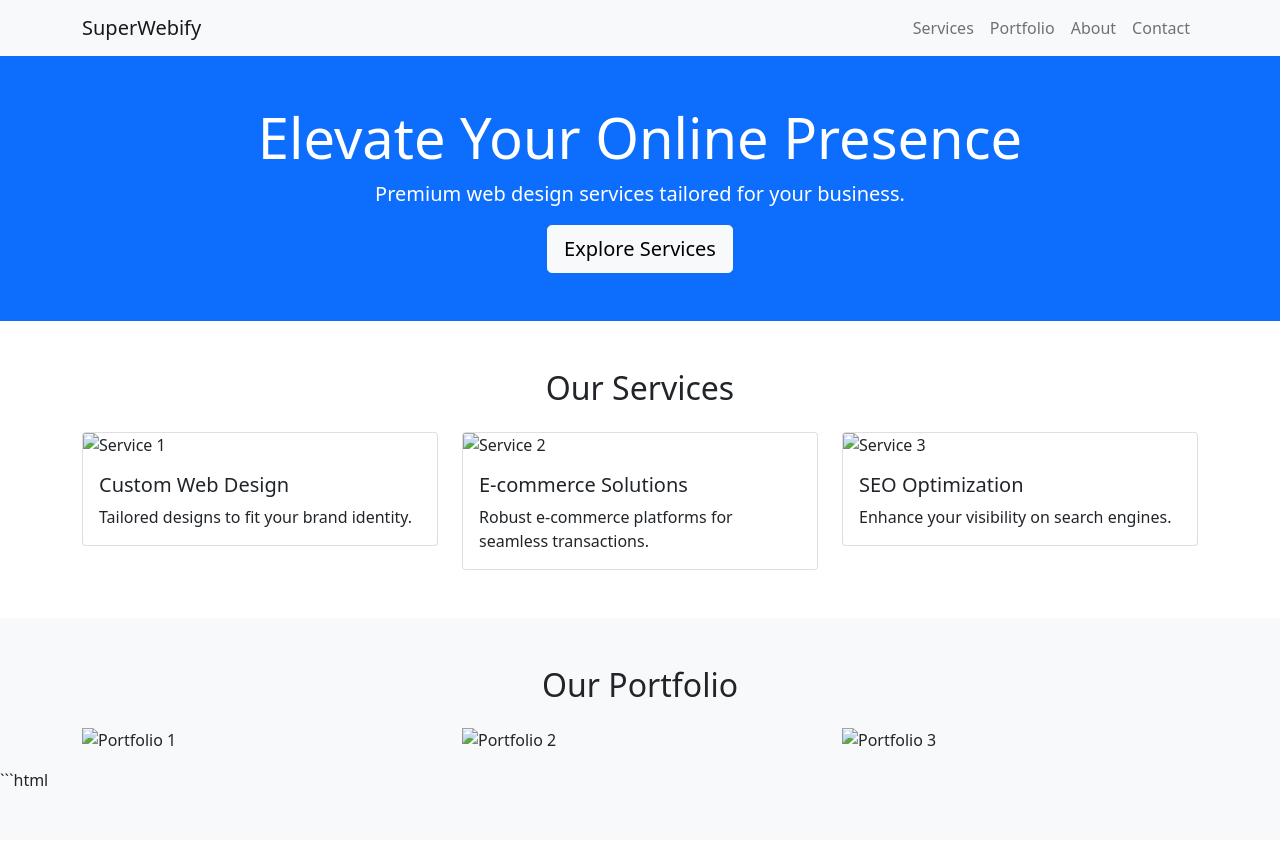
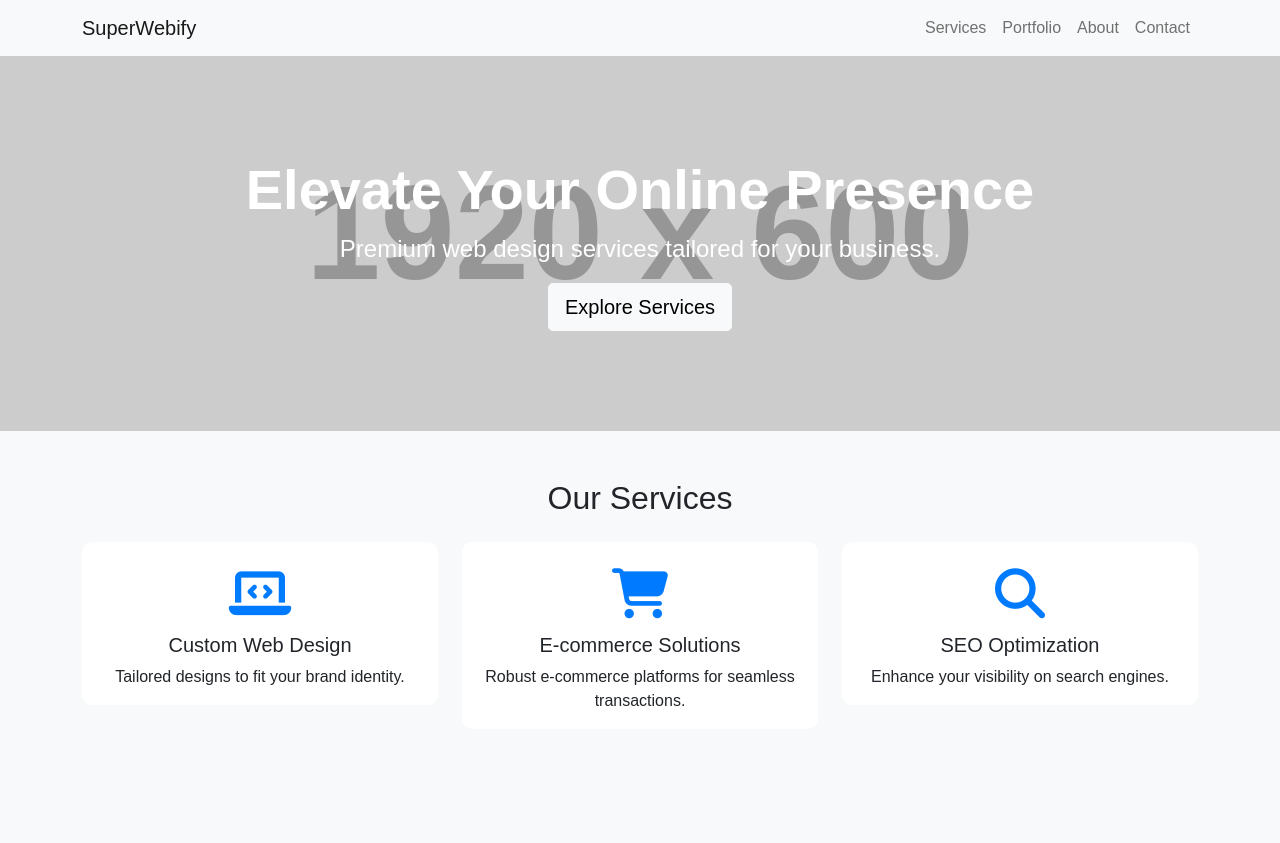
Before and after one commit to SuperWebify-git/SuperWebify-git.github.io, a plain HTML site: page index.html in a window 1280 px wide. Shown: the top 843 px of the page. Drawn offline with nearby package versions, Linux system fonts and the light colour scheme; placeholder pictures from the web are drawn by us.

Commit message:
Update index.html

````diff
--- a/index.html
+++ b/index.html
@@ -5,7 +5,62 @@
     <meta name="viewport" content="width=device-width, initial-scale=1.0">
     <title>SuperWebify - Premium Web Design</title>
     <link rel="stylesheet" href="https://stackpath.bootstrapcdn.com/bootstrap/5.1.3/css/bootstrap.min.css">
-    <link rel="stylesheet" href="styles.css">
+    <style>
+        body {
+            font-family: Arial, sans-serif;
+            background-color: #f8f9fa;
+            margin: 0;
+            padding: 0;
+        }
+
+        header {
+            position: sticky;
+            top: 0;
+            z-index: 1000;
+        }
+
+        #hero {
+            background-image: url('https://via.placeholder.com/1920x600'); /* Placeholder image */
+            background-size: cover;
+            background-position: center;
+            color: white;
+            padding: 100px 0;
+        }
+
+        #hero h1 {
+            font-size: 3.5rem;
+            font-weight: bold;
+        }
+
+        #hero p {
+            font-size: 1.5rem;
+        }
+
+        .card {
+            transition: transform 0.2s;
+            border: none;
+            border-radius: 10px;
+        }
+
+        .card:hover {
+            transform: scale(1.05);
+        }
+
+        footer {
+            background-color: #343a40;
+            color: white;
+            padding: 20px 0;
+        }
+
+        .portfolio-img {
+            border-radius: 10px;
+        }
+
+        .service-icon {
+            font-size: 50px;
+            color: #007bff;
+        }
+    </style>
 </head>
 <body>
     <header>
@@ -35,7 +90,7 @@
         </nav>
     </header>
 
-    <section id="hero" class="text-center text-white bg-primary py-5">
+    <section id="hero" class="text-center">
         <div class="container">
             <h1 class="display-4">Elevate Your Online Presence</h1>
             <p class="lead">Premium web design services tailored for your business.</p>
@@ -48,27 +103,27 @@
             <h2 class="text-center mb-4">Our Services</h2>
             <div class="row">
                 <div class="col-md-4">
-                    <div class="card">
-                        <img src="images/service1.jpg" class="card-img-top" alt="Service 1">
-                        <div class="card-body">
+                    <div class="card mb-4">
+                        <div class="card-body text-center">
+                            <div class="service-icon"><i class="fas fa-laptop-code"></i></div>
                             <h5 class="card-title">Custom Web Design</h5>
                             <p class="card-text">Tailored designs to fit your brand identity.</p>
                         </div>
                     </div>
                 </div>
                 <div class="col-md-4">
-                    <div class="card">
-                        <img src="images/service2.jpg" class="card-img-top" alt="Service 2">
-                        <div class="card-body">
+                    <div class="card mb-4">
+                        <div class="card-body text-center">
+                            <div class="service-icon"><i class="fas fa-shopping-cart"></i></div>
                             <h5 class="card-title">E-commerce Solutions</h5>
                             <p class="card-text">Robust e-commerce platforms for seamless transactions.</p>
                         </div>
-                    </div>
+ </div>
                 </div>
                 <div class="col-md-4">
-                    <div class="card">
-                        <img src="images/service3.jpg" class="card-img-top" alt="Service 3">
-                        <div class="card-body">
+                    <div class="card mb-4">
+                        <div class="card-body text-center">
+                            <div class="service-icon"><i class="fas fa-search"></i></div>
                             <h5 class="card-title">SEO Optimization</h5>
                             <p class="card-text">Enhance your visibility on search engines.</p>
                         </div>
@@ -83,17 +138,16 @@
             <h2 class="text-center mb-4">Our Portfolio</h2>
             <div class="row">
                 <div class="col-md-4">
-                    <img src="images/portfolio1.jpg" class="img-fluid mb-3" alt="Portfolio 1">
+                    <img src="https://via.placeholder.com/300" class="img-fluid portfolio-img mb-3" alt="Portfolio 1">
                 </div>
                 <div class="col-md-4">
-                    <img src="images/portfolio2.jpg" class="img-fluid mb-3" alt="Portfolio 2">
+                    <img src="https://via.placeholder.com/300" class="img-fluid portfolio-img mb-3" alt="Portfolio 2">
                 </div>
                 <div class="col-md-4">
-                    <img src="images/portfolio3.jpg" class="img-fluid mb-3" alt="Portfolio 3">
+                    <img src="https://via.placeholder.com/300" class="img-fluid portfolio-img mb-3" alt="Portfolio 3">
                 </div>
             </div>
         </div>
- ```html
     </section>
 
     <section id="about" class="py-5">
@@ -139,6 +193,16 @@
     <script src="https://code.jquery.com/jquery-3.6.0.min.js"></script>
     <script src="https://cdn.jsdelivr.net/npm/@popperjs/core@2.9.2/dist/umd/popper.min.js"></script>
     <script src="https://stackpath.bootstrapcdn.com/bootstrap/5.1.3/js/bootstrap.min.js"></script>
-    <script src="script.js"></script>
+    <script src="https://kit.fontawesome.com/a076d05399.js" crossorigin="anonymous"></script>
+    <script>
+        document.addEventListener('DOMContentLoaded', function() {
+            const form = document.querySelector('form');
+            form.addEventListener('submit', function(event) {
+                event.preventDefault();
+                alert('Thank you for your message!');
+                form.reset();
+            });
+        });
+    </script>
 </body>
 </html>
````
